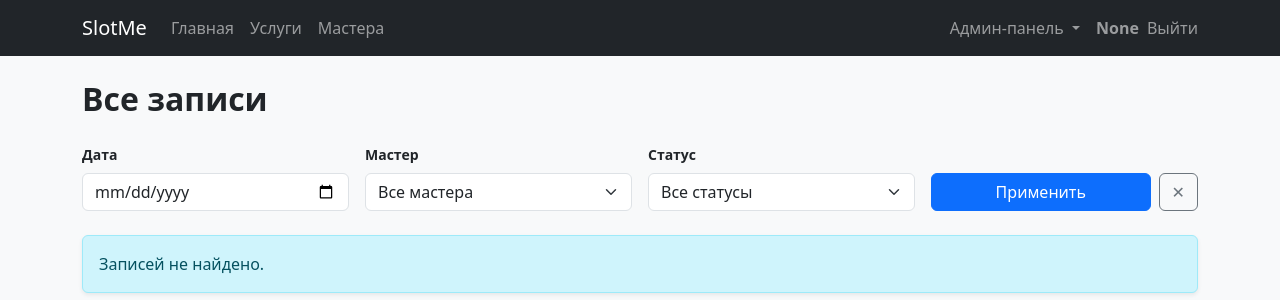
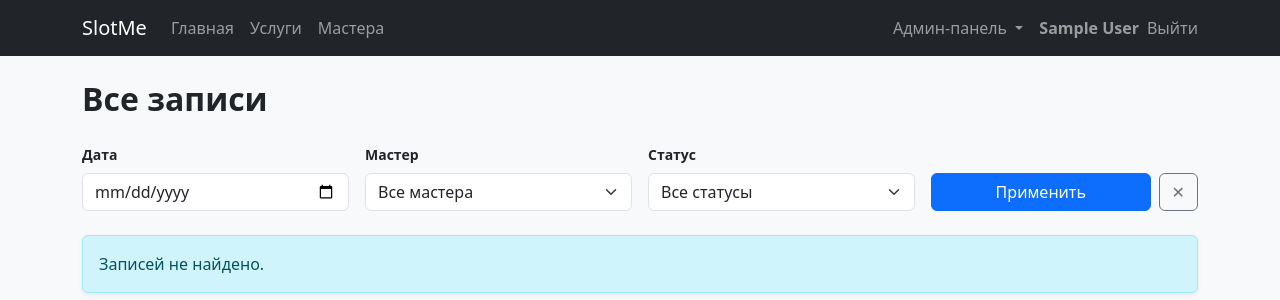
Before and after one commit to Serghqa/SlotMe, a Django app: page /appointments/admin/ in a window 1280 px wide. Shown: the top 300 px of the page. Run offline with Django 5.2, Linux system fonts and the light colour scheme; the visitor is signed in with stand-in values (Sample User, id 1); data comes from the database, SQL or seed files in the repository; data that the repository does not hold is empty.

Commit message:
Fix templates/base.html

```diff
--- a/templates/base.html
+++ b/templates/base.html
@@ -55,7 +55,7 @@
                         {% endif %}
                         <!-- Профиль и Выход -->
                         <li class="nav-item">
-                            <a class="nav-link fw-bold" href="{% url 'users:profile' %}">{{ user.username }}</a>
+                            <a class="nav-link fw-bold" href="{% url 'users:profile' %}">{{ user|default:user.first_name }}</a>
                         </li>
                         <li class="nav-item">
                             <form method="post" action="{% url 'users:logout' %}" class="d-inline">
```
